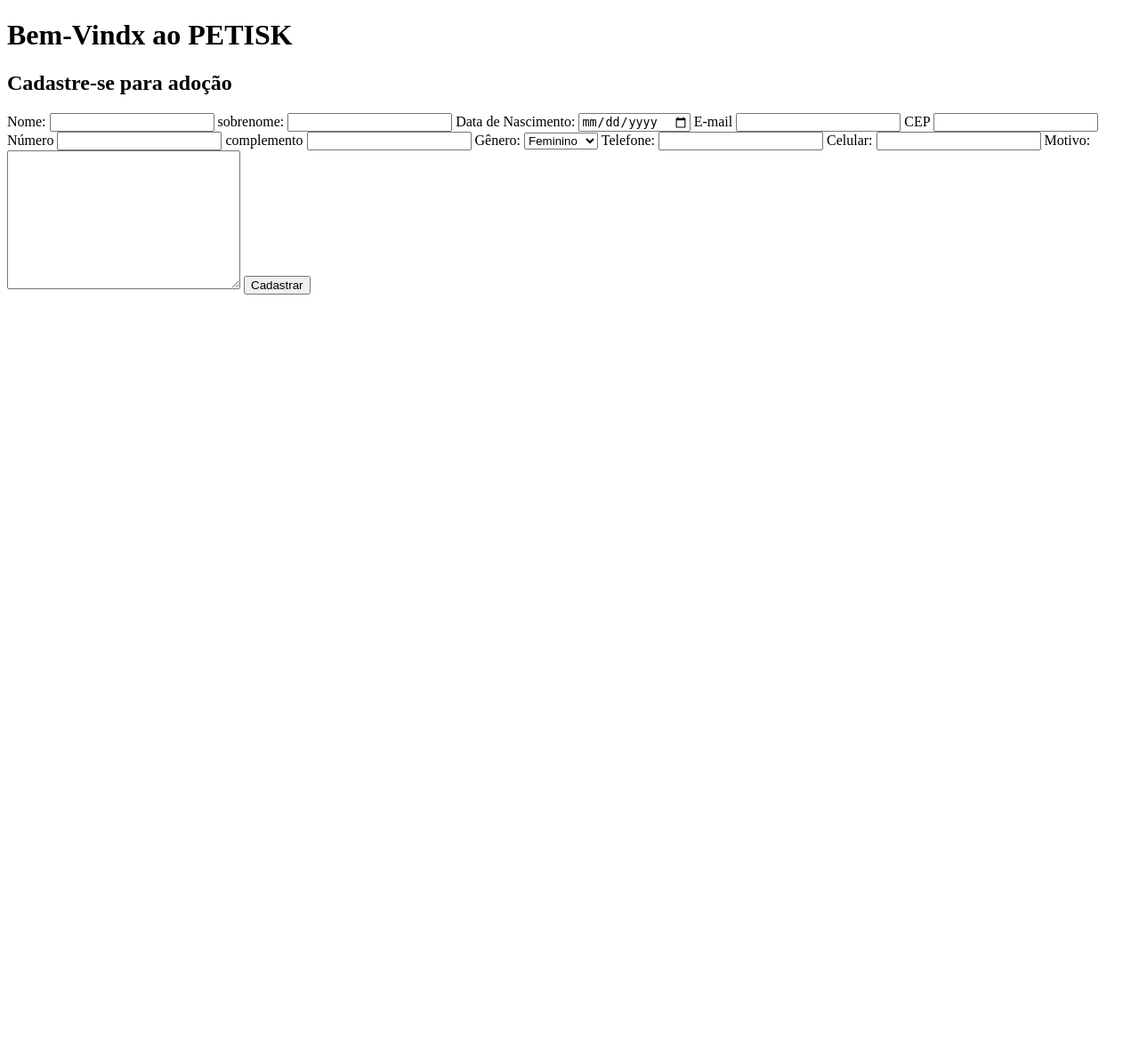
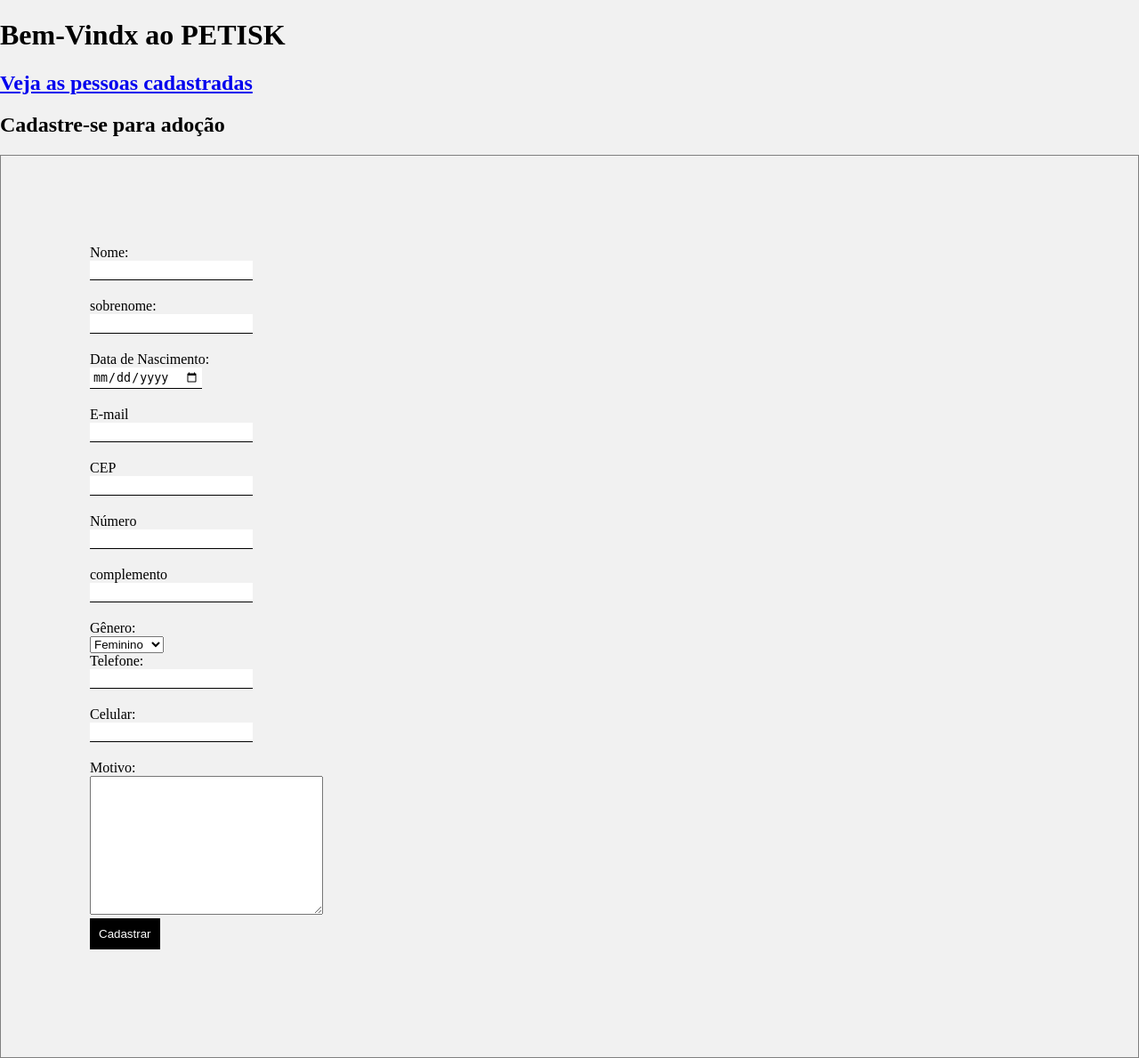
Before and after one commit to caieiras-tech/903-petisk, a Django app: page / in a window 1280 px wide. Shown: the whole page at 89% size. Before the commit the page ends 331 px from the top, so only its background shows below. Run offline with Django 3.2, Linux system fonts and the light colour scheme.

Commit message:
visualizar pessoas

```diff
--- a/petisk/urls.py
+++ b/petisk/urls.py
@@ -20,4 +20,5 @@
 urlpatterns = [
     path('admin/', admin.site.urls),
     path('', views.index),
+    path('pessoas/', views.pessoas)
 ]
--- /dev/null
+++ b/website/static/style.css
@@ -0,0 +1,27 @@
+body{
+    background-color: #f1f1f1;
+    margin:0;
+}
+
+label{
+    display: block;
+}
+
+input{
+    border: none;
+    border-bottom: 1px solid;
+    padding: 3px;
+    margin-bottom: 20px;
+}
+
+.btn{
+    background-color: black;
+    color: white;
+    padding: 10px;
+    display: block;
+}
+
+form{
+    border: 1px solid gray;
+    padding: 100px;
+}
--- a/website/templates/index.html
+++ b/website/templates/index.html
@@ -8,7 +8,7 @@
     {% else %}
         <h1>Bem-Vindx ao PETISK</h1>
     {% endif %}
-
+    <h2><a href="/pessoas"> Veja as pessoas cadastradas</a></h2>
     <h2><strong>Cadastre-se para adoção</strong></h2>
 
     <form action="/" method="post">
@@ -50,7 +50,7 @@
         <label for="motivo">Motivo: </label>
         <textarea name="motivo" cols="30" rows="10" required></textarea>
 
-        <input type="submit" value="Cadastrar">
+        <input class="btn" type="submit" value="Cadastrar">
     </form>
 
 {% endblock %}
--- a/website/templates/shared/layout.html
+++ b/website/templates/shared/layout.html
@@ -5,6 +5,7 @@
     <meta charset="UTF-8">
     <meta name="viewport" content="width=device-width, initial-scale=1.0">
     <meta http-equiv="X-UA-Compatible" content="ie=edge">
+    <link rel="stylesheet" href="{% static 'style.css' %}">
     <title>Document</title>
 </head>
 <body>
--- a/website/views.py
+++ b/website/views.py
@@ -4,7 +4,6 @@
 # Create your views here.
 
 def index(request):
-
 
     if request.method == 'POST':
         pessoa = Pessoa()
@@ -27,5 +26,13 @@
         return render(request, 'index.html', contexto)
 
 
+    return render(request, 'index.html')
 
-    return render(request, 'index.html')
+
+def pessoas(request):
+    pessoas = Pessoa.objects.filter(ativo=True).all()
+
+    contexto = {
+        'pessoas': pessoas
+    }
+    return render(request, 'pessoas.html', contexto)
```
Also changed, not shown: website/templates/pessoas.html (added, +13 -0 lines), db.sqlite3.
